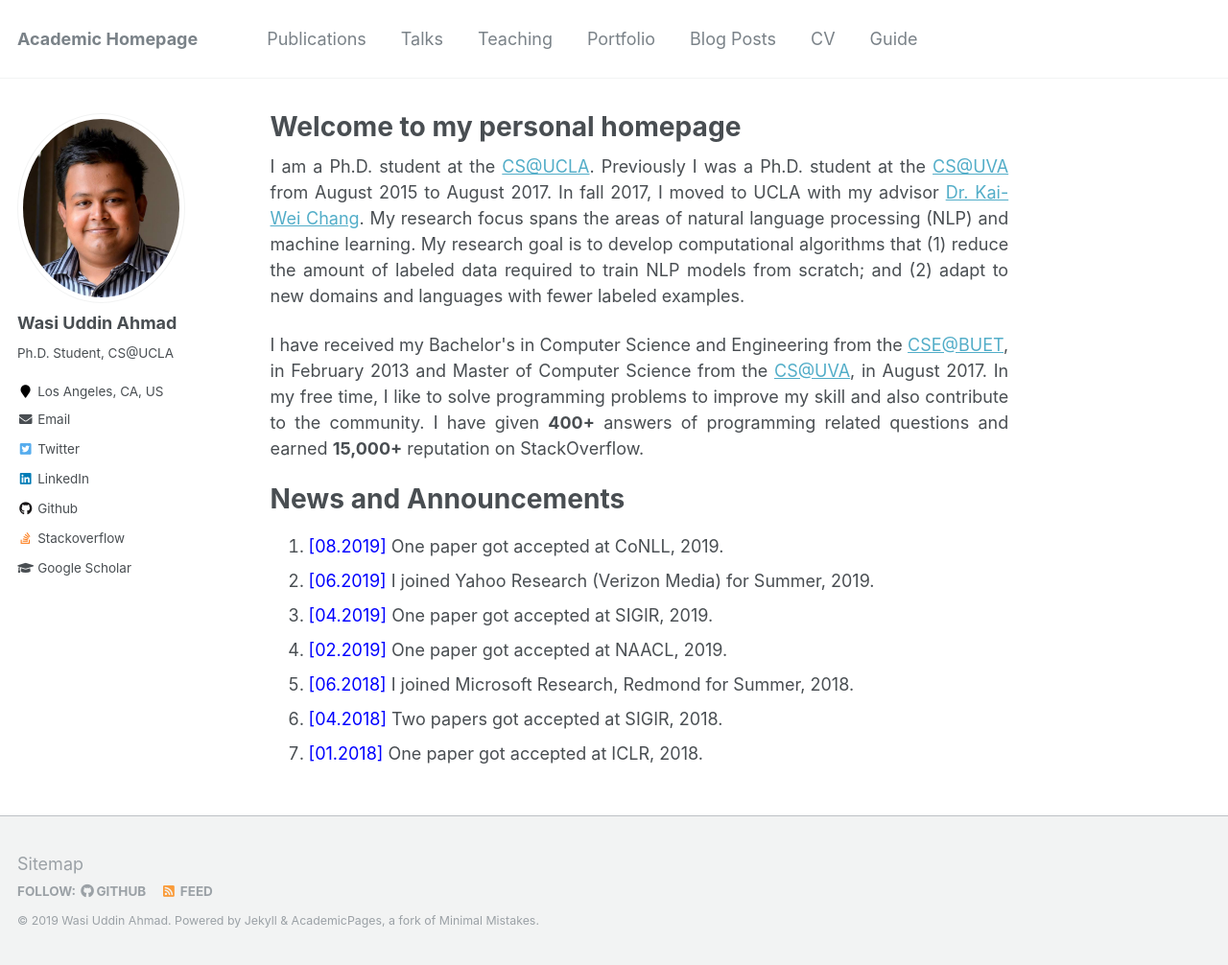
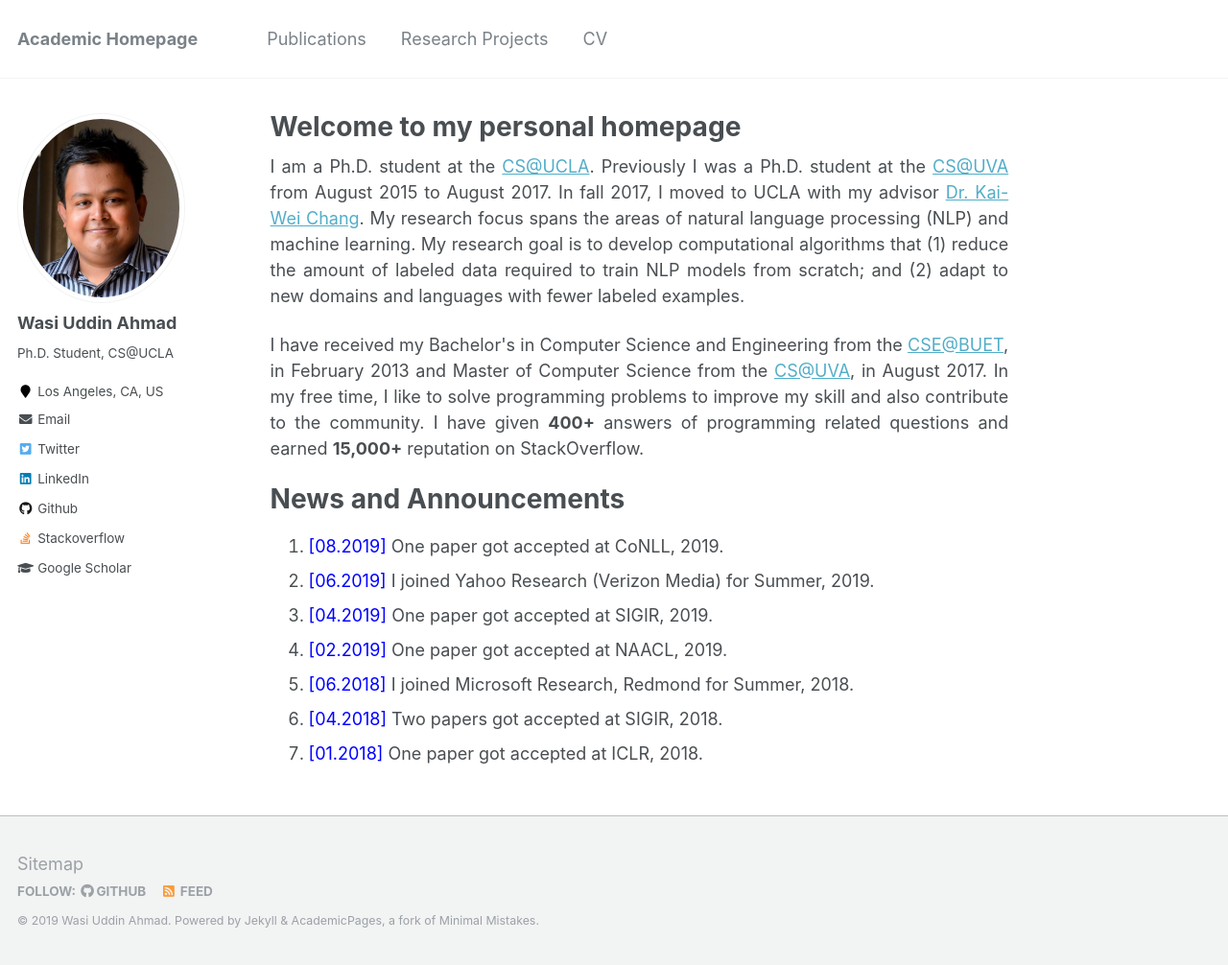
Before and after one commit to wasiahmad/wasiahmad.github.io, a Jekyll site: the page built from _pages/about.md, in a window 1280 px wide and 1006 px high. Shown: the whole window at 96% size. Built offline with Jekyll 4.4.1, drawn with Linux system fonts in a browser that asks for light colours.

Commit message:
Update navigation.yml

```diff
--- a/_data/navigation.yml
+++ b/_data/navigation.yml
@@ -3,20 +3,8 @@ main:
   - title: "Publications"
     url: /publications/
 
-  - title: "Talks"
-    url: /talks/
-
-  - title: "Teaching"
-    url: /teaching/
-
-  - title: "Portfolio"
+  - title: "Research Projects"
     url: /portfolio/
-
-  - title: "Blog Posts"
-    url: /year-archive/
 
   - title: "CV"
     url: /cv/
-
-  - title: "Guide"
-    url: /markdown/
```
